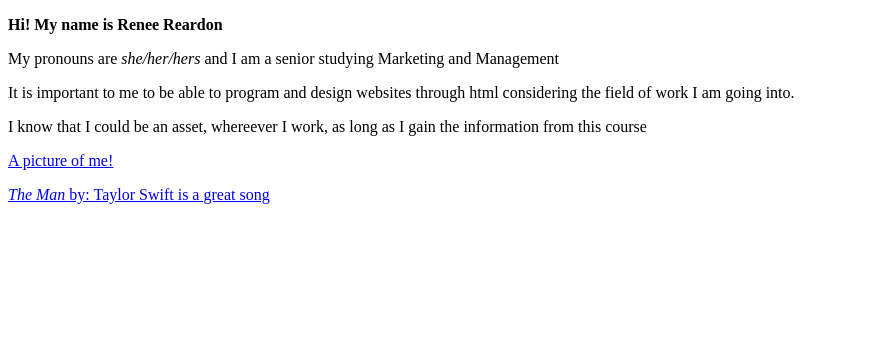
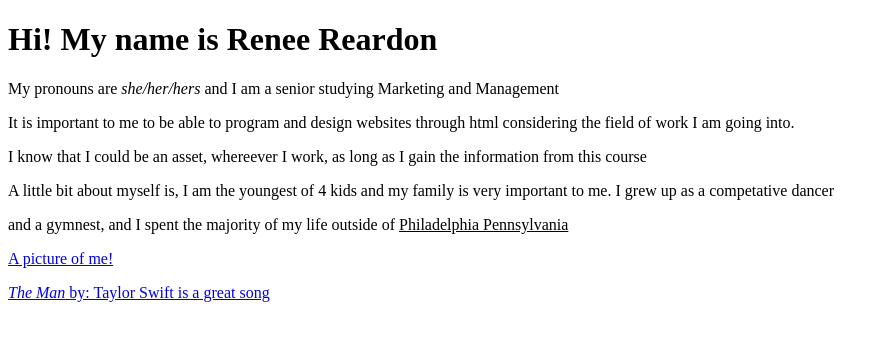
Before and after one commit to rmreardon/rmreardon.github.io, a plain HTML site: page index.html in a window 1280 px wide. Shown: the whole page, without its empty margins (0-889 px from the left). Drawn offline with Linux system fonts and the light colour scheme.

Commit message:
Edited Layout and Title

```diff
--- a/index.html
+++ b/index.html
@@ -5,10 +5,12 @@
     <title>Renee Reardon's Webpage</title>
   </head>
   <body>
-    <p><strong>Hi! My name is Renee Reardon</strong></p>
+    <h1><strong>Hi! My name is Renee Reardon</strong></h1>
     <p>My pronouns are <em>she/her/hers</em> and I am a senior studying Marketing and Management</p>
     <p>It is important to me to be able to program and design websites through html considering the field of work I am going into.</p>
     <p>I know that I could be an asset, whereever I work, as long as I gain the information from this course</p>
+    <p>A little bit about myself is, I am the youngest of 4 kids and my family is very important to me. I grew up as a competative dancer</p>
+    <p>and a gymnest, and I spent the majority of my life outside of <u>Philadelphia Pennsylvania</u></p>
     <p><a href="img/profileimg.JPG">A picture of me!</a></p>
     <p><a href="https://www.youtube.com/watch?v=AqAJLh9wuZ0"><em>The Man</em> by: Taylor Swift is a great song</a></p>
   </body>
```
